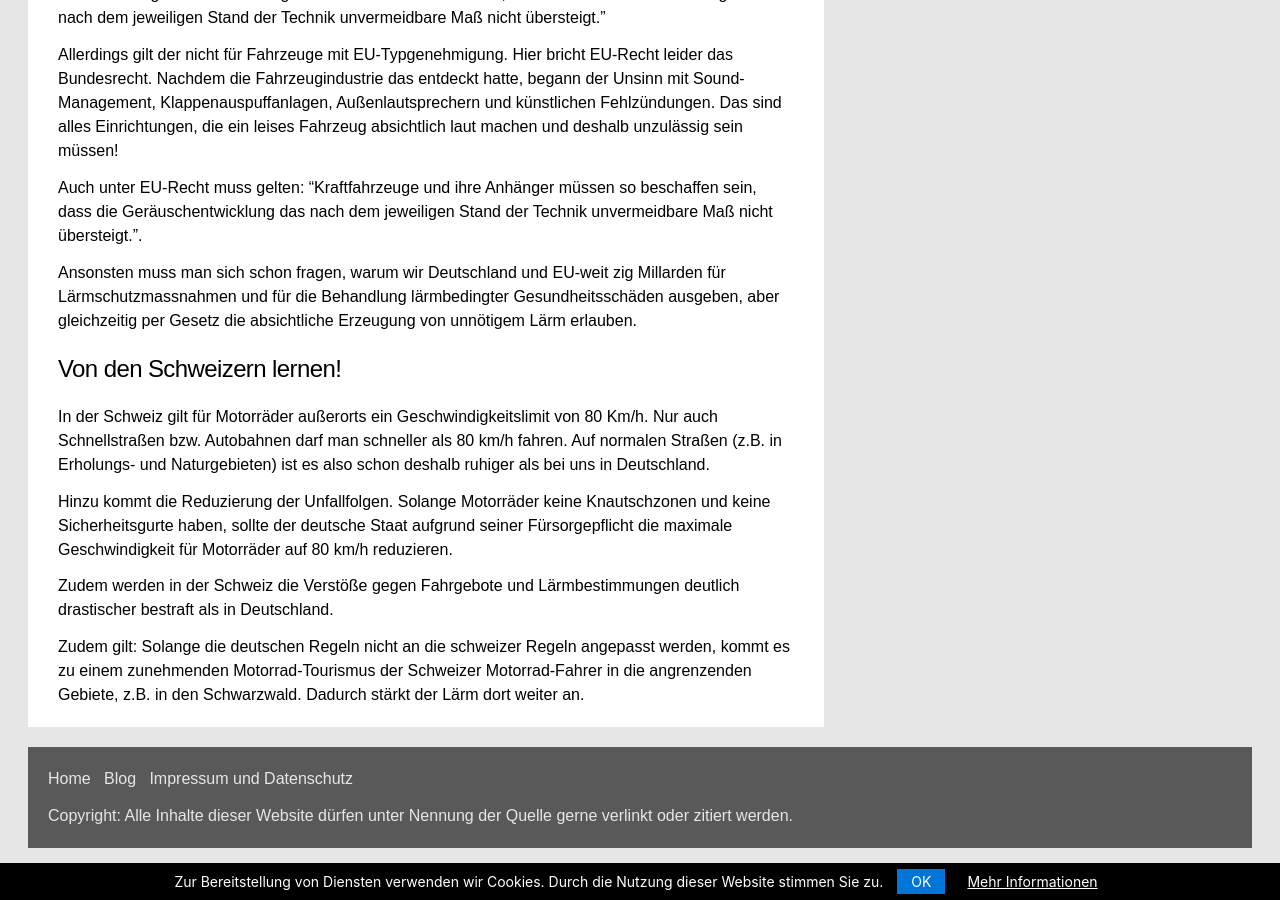
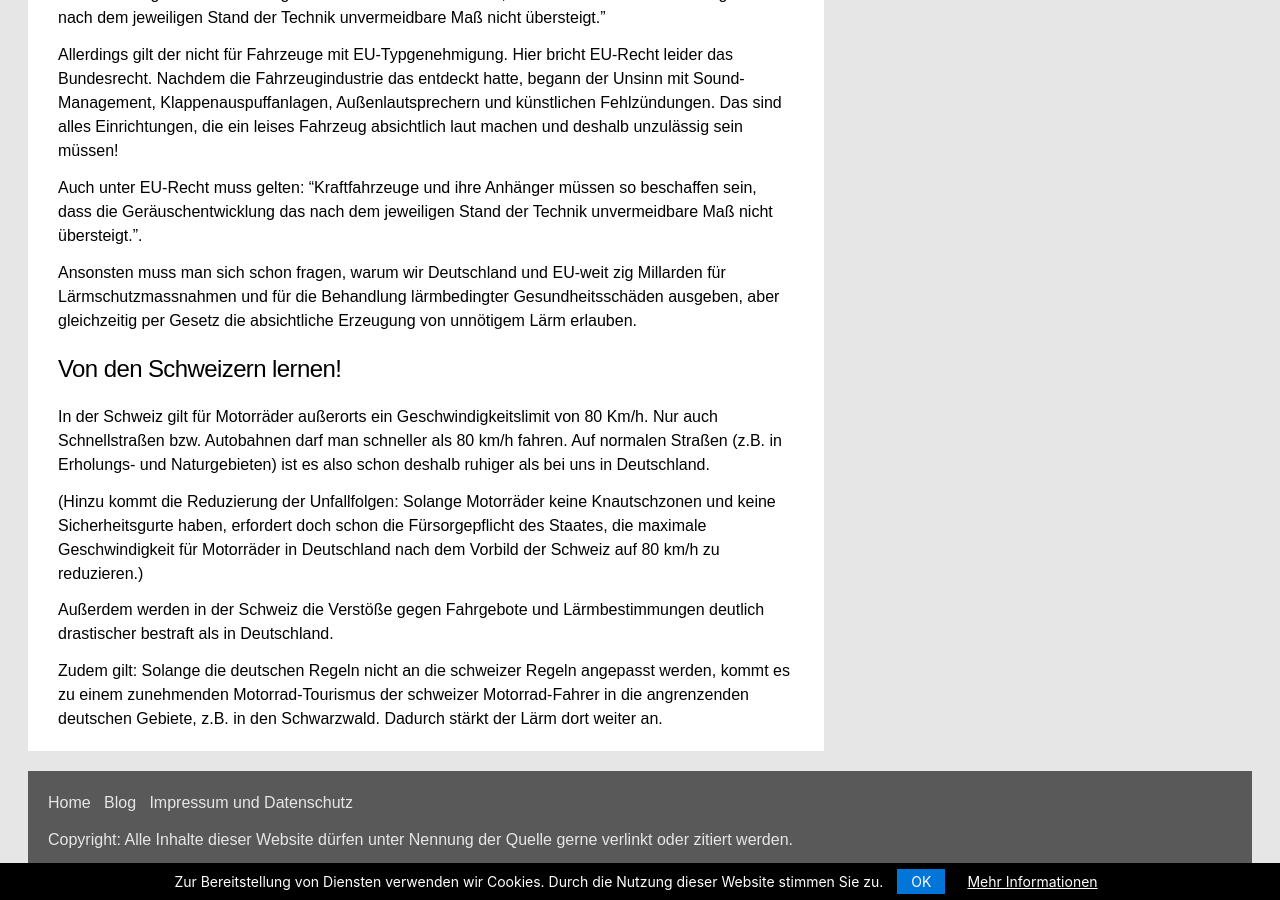
Before and after one commit to rettet-die-stille/rettet-die-stille.github.io, a Jekyll site: the page built from _posts/2020-08-03-was-gegen-motorradlaerm-helfen-wuerde-und-was-nicht.md, in a window 1280 px wide and 900 px high, scrolled down 3188 px. Built offline with Jekyll 4.4.1, drawn with Linux system fonts in a browser that asks for light colours.

Commit message:
Update 2020-08-03-was-gegen-motorradlaerm-helfen-wuerde-und-was-nicht.md

```diff
--- a/_posts/2020-08-03-was-gegen-motorradlaerm-helfen-wuerde-und-was-nicht.md
+++ b/_posts/2020-08-03-was-gegen-motorradlaerm-helfen-wuerde-und-was-nicht.md
@@ -70,8 +70,8 @@ Ansonsten muss man sich schon fragen, warum wir Deutschland und EU-weit zig Mill
 
 In der Schweiz gilt für Motorräder außerorts ein Geschwindigkeitslimit von 80 Km/h. Nur auch Schnellstraßen bzw. Autobahnen darf man schneller als 80 km/h fahren. Auf normalen Straßen (z.B. in Erholungs- und Naturgebieten) ist es also schon deshalb ruhiger als bei uns in Deutschland.
 
-Hinzu kommt die Reduzierung der Unfallfolgen. Solange Motorräder keine Knautschzonen und keine Sicherheitsgurte haben, sollte der deutsche Staat aufgrund seiner Fürsorgepflicht die maximale Geschwindigkeit für Motorräder auf 80 km/h reduzieren.
+(Hinzu kommt die Reduzierung der Unfallfolgen: Solange Motorräder keine Knautschzonen und keine Sicherheitsgurte haben, erfordert doch schon die Fürsorgepflicht des Staates, die maximale Geschwindigkeit für Motorräder in Deutschland nach dem Vorbild der Schweiz auf 80 km/h zu reduzieren.)
 
-Zudem werden in der Schweiz die Verstöße gegen Fahrgebote und Lärmbestimmungen deutlich drastischer bestraft als in Deutschland.
+Außerdem werden in der Schweiz die Verstöße gegen Fahrgebote und Lärmbestimmungen deutlich drastischer bestraft als in Deutschland.
 
-Zudem gilt: Solange die deutschen Regeln nicht an die schweizer Regeln angepasst werden, kommt es zu einem zunehmenden Motorrad-Tourismus der Schweizer Motorrad-Fahrer in die angrenzenden Gebiete, z.B. in den Schwarzwald. Dadurch stärkt der Lärm dort weiter an.
+Zudem gilt: Solange die deutschen Regeln nicht an die schweizer Regeln angepasst werden, kommt es zu einem zunehmenden Motorrad-Tourismus der schweizer Motorrad-Fahrer in die angrenzenden deutschen Gebiete, z.B. in den Schwarzwald. Dadurch stärkt der Lärm dort weiter an.
```
